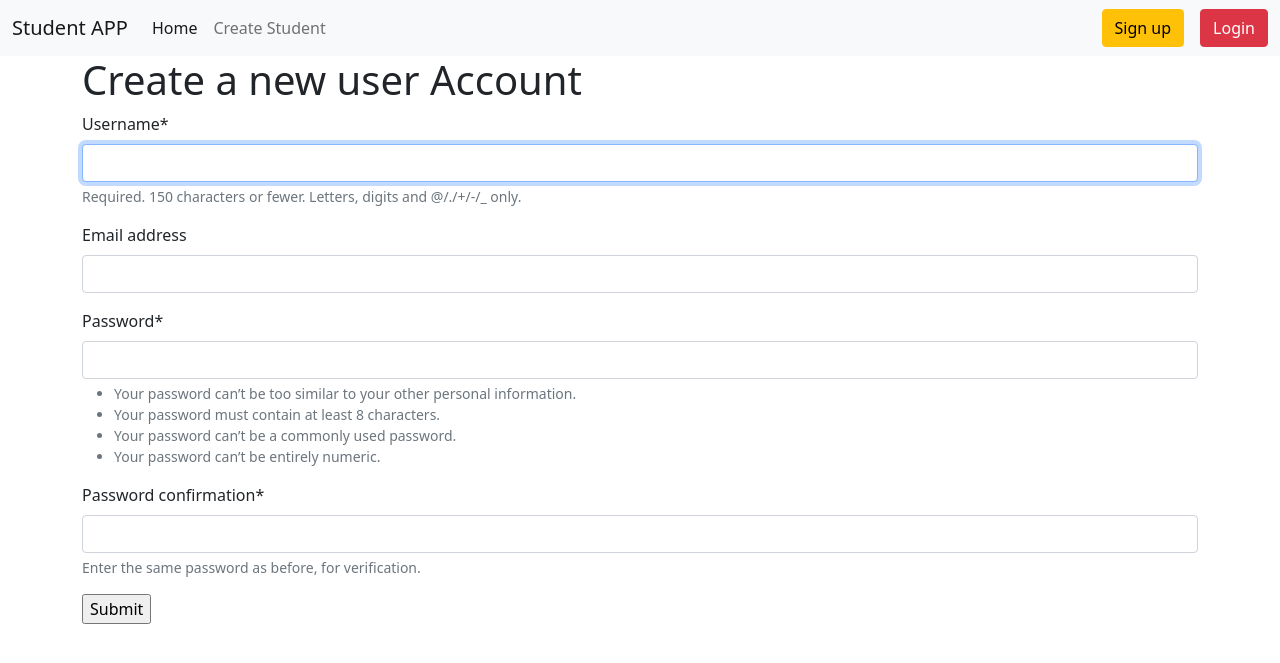
After one commit to rahat-abir/Student_APP_IN_DJANGO, a Django app: page /signup/ in a window 1280 px wide. The commit adds this page. Shown: the top 663 px of the page. Run offline with Django 5.2, Linux system fonts and the light colour scheme; some libraries are stand-ins or nearby versions.

Commit message:
commit 3
5/29/2025 commit 3

```diff
--- a/student_management/student/forms.py
+++ b/student_management/student/forms.py
@@ -1,5 +1,7 @@
 from django import forms
 from . import models
+from django.contrib.auth.models import User
+from django.contrib.auth.forms import UserCreationForm
 
 class StudentForm(forms.ModelForm):
     password = forms.CharField(widget=forms.PasswordInput())
@@ -13,3 +15,9 @@ class StudentForm(forms.ModelForm):
         help_texts = {
             'email' : "Email will be confidential",
         }
+
+
+class SignUpForm(UserCreationForm):
+    class Meta:
+        model = User
+        fields = ['username', 'email', 'password1', 'password2']
--- /dev/null
+++ b/student_management/student/templates/student/auth_form.html
@@ -0,0 +1,13 @@
+{% extends "base.html" %}
+{% block title %} Create Account{% endblock %}
+{%load crispy_forms_tags %}
+{% block content %}
+    <div class = "container" >
+        <h1> Create a new user Account </h1>
+        <form method="post" >
+            {{ form | crispy }}
+            {% csrf_token %}
+                <input type = "submit" value = "Submit">
+        </form>
+    </div>
+{% endblock %}
--- a/student_management/student/urls.py
+++ b/student_management/student/urls.py
@@ -8,4 +8,7 @@ urlpatterns = [
     path('create_student/',views.create_student, name = 'create_student'),
     path('edit/<int:id>/',views.update_student, name = 'update_student'),
     path('delete_student/<int:id>/',views.delete_student, name = 'delete_student'),
+    path('signup/',views.signup, name = 'signup'),
+    path('login/',views.user_login, name = 'user_login'),
+    path('loout/',views.user_logout, name = 'user_logout'),
 ]
--- a/student_management/student/views.py
+++ b/student_management/student/views.py
@@ -3,6 +3,9 @@ from . import models
 from . import forms
 from django.contrib import messages
 from django.views.generic.list import ListView
+from django.contrib.auth.forms import AuthenticationForm
+from django.contrib.auth import authenticate, login, logout
+
 
 # This is for Models Form in django
 
@@ -50,6 +53,44 @@ def delete_student(request, id):
 
 
 
+
+def signup(request):
+    if request.method == 'POST':
+        form = forms.SignUpForm(request.POST)
+        if form.is_valid():
+            form.save()
+            messages.add_message(request, messages.SUCCESS, 'Account created successfully.')
+            return redirect('home')
+    else:
+        form = forms.SignUpForm()
+
+    return render(request, 'student/auth_form.html', {'form': form})
+
+
+def user_login(request):
+    if request.method == 'POST':
+        form = AuthenticationForm(data = request.POST)
+        if form.is_valid():
+            username = form.cleaned_data.get('username')
+            password = form.cleaned_data.get('password')
+            user = authenticate(username = username, password = password)
+
+            if user is not None:
+                login(request, user)
+                messages.add_message(request, messages.SUCCESS, 'Login Successful')
+                return redirect('home')
+            else:
+                messages.add_message(request, messages.ERROR, 'Invalid user or password')
+    else:
+            form = AuthenticationForm()
+    return render(request, 'student/auth_form.html', {'form' : form})
+
+
+def user_logout(request):
+    logout(request)
+    messages.add_message(request, messages.SUCCESS, 'Logout Successful')
+    return redirect('home')
+
 # This is for HTML form...........................
 # def home(request):
 #     if request.method == 'POST':
--- a/student_management/templates/base.html
+++ b/student_management/templates/base.html
@@ -1,4 +1,5 @@
 {%load crispy_forms_tags %}
+{% load static %}
 <!DOCTYPE html>
 <html lang="en">
   <head>
@@ -19,7 +20,8 @@
   <body>
     <nav class="navbar navbar-expand-lg navbar-light bg-light">
       <div class="container-fluid">
-        <a class="navbar-brand" href="#">Navbar</a>
+        <a class="navbar-brand" href="{% url 'home' %}">Student APP</a>
+
         <button
           class="navbar-toggler"
           type="button"
@@ -39,47 +41,20 @@
             <li class="nav-item">
               <a class="nav-link" href="{% url 'create_student' %}">Create Student</a>
             </li>
-            <li class="nav-item dropdown">
-              <a
-                class="nav-link dropdown-toggle"
-                href="#"
-                id="navbarDropdown"
-                role="button"
-                data-bs-toggle="dropdown"
-                aria-expanded="false"
-              >
-                Dropdown
-              </a>
-              <ul class="dropdown-menu" aria-labelledby="navbarDropdown">
-                <li><a class="dropdown-item" href="#">Action</a></li>
-                <li><a class="dropdown-item" href="#">Another action</a></li>
-                <li><hr class="dropdown-divider" /></li>
-                <li>
-                  <a class="dropdown-item" href="#">Something else here</a>
-                </li>
-              </ul>
-            </li>
-            <li class="nav-item">
-              <a
-                class="nav-link disabled"
-                href="#"
-                tabindex="-1"
-                aria-disabled="true"
-                >Disabled</a
-              >
-            </li>
+
+
           </ul>
-          <form class="d-flex">
-            <input
-              class="form-control me-2"
-              type="search"
-              placeholder="Search"
-              aria-label="Search"
-            />
-            <button class="btn btn-outline-success" type="submit">
-              Search
-            </button>
-          </form>
+          {% if user.is_authenticated %}
+            <div class="d-flex">
+              <p>{{ user.username }}</p>
+              <a href ="{% url 'user_logout' %}" class = "btn btn-danger" > logout </a>
+            </div>
+          {% else %}
+            <div class="d-flex">
+              <a href ="{% url 'signup' %}" class = "btn btn-warning mx-3" > Sign up </a>
+              <a href ="{% url 'user_login' %}" class = "btn btn-danger" > Login </a>
+          </div>
+          {% endif %}
         </div>
       </div>
     </nav>
@@ -100,6 +75,7 @@
 
 
 
+
     <script
       src="https://cdn.jsdelivr.net/npm/bootstrap@5.0.2/dist/js/bootstrap.bundle.min.js"
       integrity="sha384-MrcW6ZMFYlzcLA8Nl+NtUVF0sA7MsXsP1UyJoMp4YLEuNSfAP+JcXn/tWtIaxVXM"
```
Also changed, not shown: student_management/student/templates/student/delete_user.html (added, +12 -0 lines), student_management/db.sqlite3, student_management/student/media/Abir/freesnippingtool.com_capture_20240831042731.png (added), student_management/student/media/Abir/unedited.jpg (added), student_management/student/media/asdasd/superman.png (added), student_management/student/static/logo_std.jpg (added).
